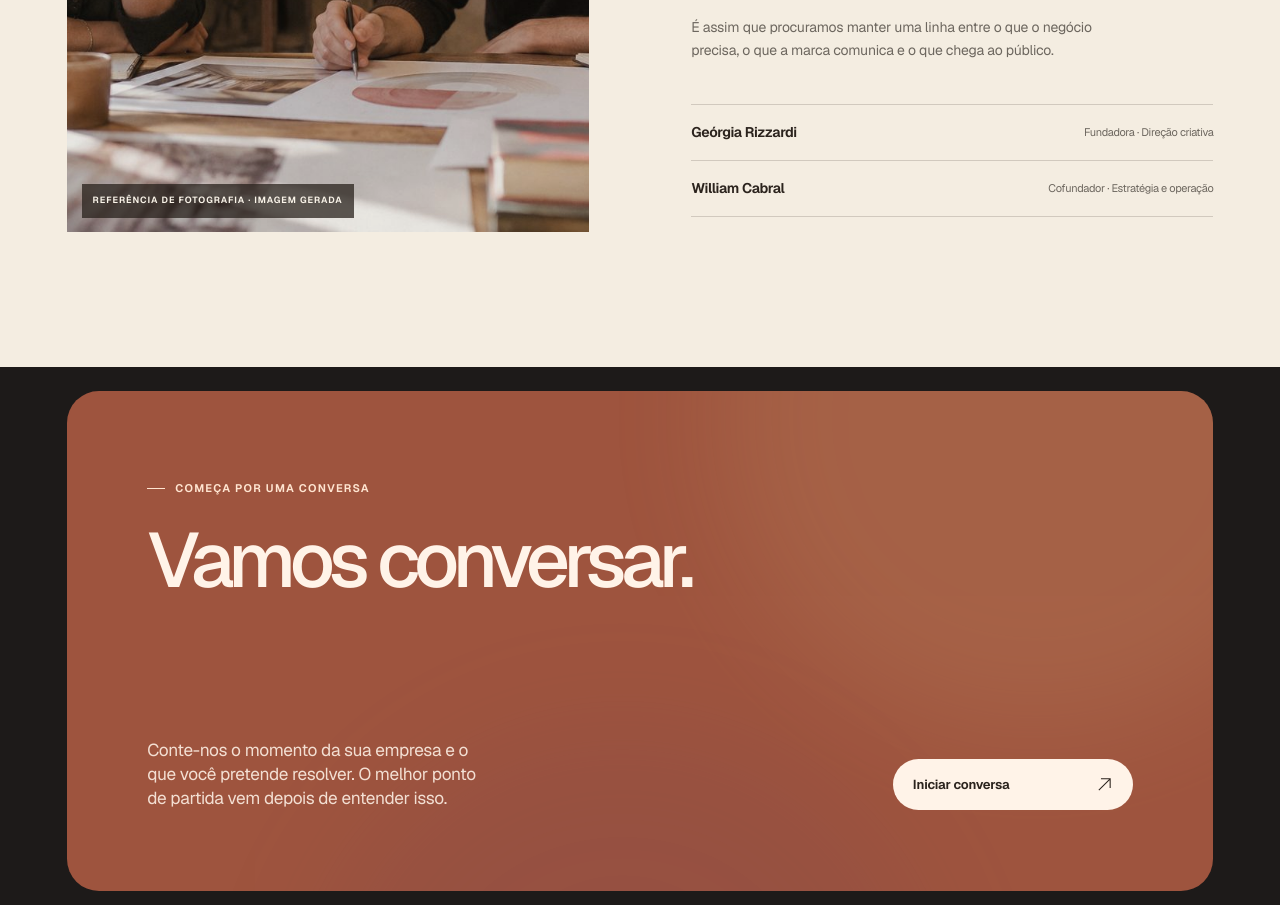
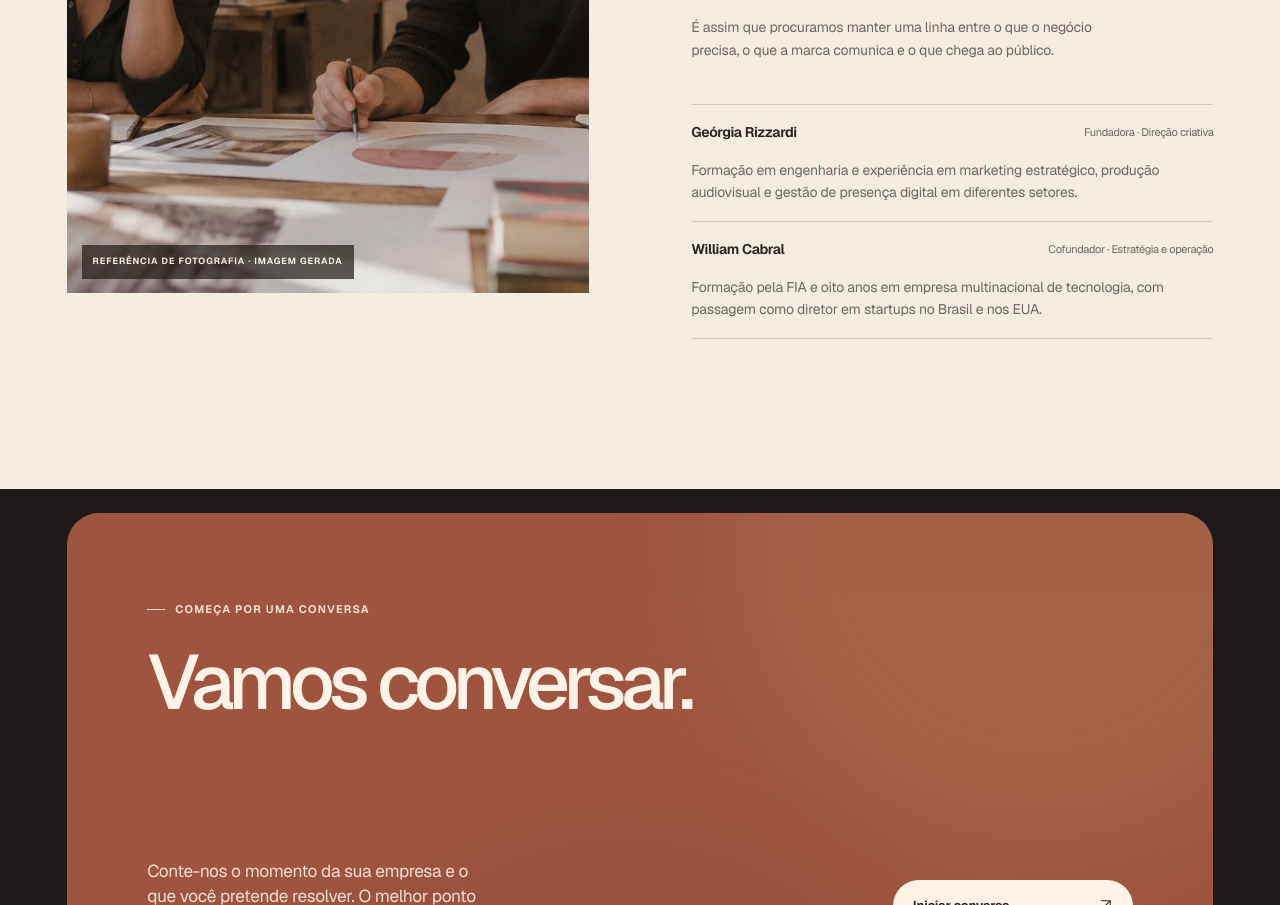
Before and after one commit to mateusmvff-a11y/rzrd-previa, a plain HTML site: page v3.html in a window 1280 px wide. Shown: the part 4739-5644 px from the top of the page. Drawn offline with Linux system fonts and the light colour scheme; animation ran at ten frames a second.

Commit message:
Home v3: bio de Geórgia e William no Sobre, a partir do texto do Figma da Rzrd.
Co-Authored-By: Claude Opus 5.5 <noreply@anthropic.com>

```diff
--- a/v3.html
+++ b/v3.html
@@ -705,6 +705,9 @@ html[data-fundo="azul"] .product,html[data-fundo="claro"] .product{--ink:#2b231d
 .hero-bottom{left:var(--edge)!important;right:var(--edge)!important}
 /* cards escuros dos trabalhos acompanham o fundo escolhido */
 html[data-fundo="azul"] .case-eno,html[data-fundo="azul"] .case-spectra,html[data-fundo="claro"] .case-eno,html[data-fundo="claro"] .case-spectra{background:#1b2e33}
+/* bio dos fundadores (texto do Figma da Rzrd.) */
+.people-v4>div{flex-wrap:wrap}
+.people-v4 .person-bio{flex:1 1 100%;margin:6px 0 0;font-size:14px;line-height:1.6;letter-spacing:-.015em;color:var(--muted);max-width:52ch}
 /* seletor de prévia */
 .fundo-switch{position:fixed;left:16px;bottom:16px;z-index:240;display:flex;align-items:center;gap:4px;padding:5px;border-radius:999px;background:rgba(20,20,20,.86);color:#f4f4f4;font:600 11px/1 Geist,Arial,sans-serif;letter-spacing:.02em;box-shadow:0 8px 24px rgba(0,0,0,.18);-webkit-backdrop-filter:blur(10px);backdrop-filter:blur(10px)}
 .fundo-switch span{padding:0 8px 0 9px;opacity:.7}
@@ -896,7 +899,7 @@ Referência de produção: luz lateral natural, ambiente real de trabalho, roupa
 -->
 <section class="about" id="sobre" aria-labelledby="about-title"><div class="container about-v4">
  <div class="about-photo reveal" id="about-photo"><img src="assets/home/sobre-referencia.jpg" alt="Referência fotográfica ilustrativa de duas pessoas trabalhando com materiais de criação; não representa os fundadores da Rzrd." loading="lazy"/><span class="photo-disclaimer">REFERÊNCIA DE FOTOGRAFIA · IMAGEM GERADA</span></div>
- <div class="about-body reveal"><span class="section-flag">A Rzrd. por dentro</span><h2 id="about-title">Quem dirige também acompanha.</h2><p>Estratégia e criação não acontecem em salas separadas. Na Rzrd., as decisões centrais são conduzidas de perto pelos fundadores e desdobradas com a equipe até a entrega.</p><p class="about-muted">É assim que procuramos manter uma linha entre o que o negócio precisa, o que a marca comunica e o que chega ao público.</p><div class="people-v4"><div><strong>Geórgia Rizzardi</strong><span>Fundadora · Direção criativa</span></div><div><strong>William Cabral</strong><span>Cofundador · Estratégia e operação</span></div></div></div>
+ <div class="about-body reveal"><span class="section-flag">A Rzrd. por dentro</span><h2 id="about-title">Quem dirige também acompanha.</h2><p>Estratégia e criação não acontecem em salas separadas. Na Rzrd., as decisões centrais são conduzidas de perto pelos fundadores e desdobradas com a equipe até a entrega.</p><p class="about-muted">É assim que procuramos manter uma linha entre o que o negócio precisa, o que a marca comunica e o que chega ao público.</p><div class="people-v4"><div><strong>Geórgia Rizzardi</strong><span>Fundadora · Direção criativa</span><p class="person-bio">Formação em engenharia e experiência em marketing estratégico, produção audiovisual e gestão de presença digital em diferentes setores.</p></div><div><strong>William Cabral</strong><span>Cofundador · Estratégia e operação</span><p class="person-bio">Formação pela FIA e oito anos em empresa multinacional de tecnologia, com passagem como diretor em startups no Brasil e nos EUA.</p></div></div></div>
 </div></section>
 <!-- [AI-EDIT:CONTACT] CTA V4 intencionalmente direta, preservar simplicidade; na produção substituir mailto por formulário com envio real. -->
 <!-- 06 / CONTATO -->
```
